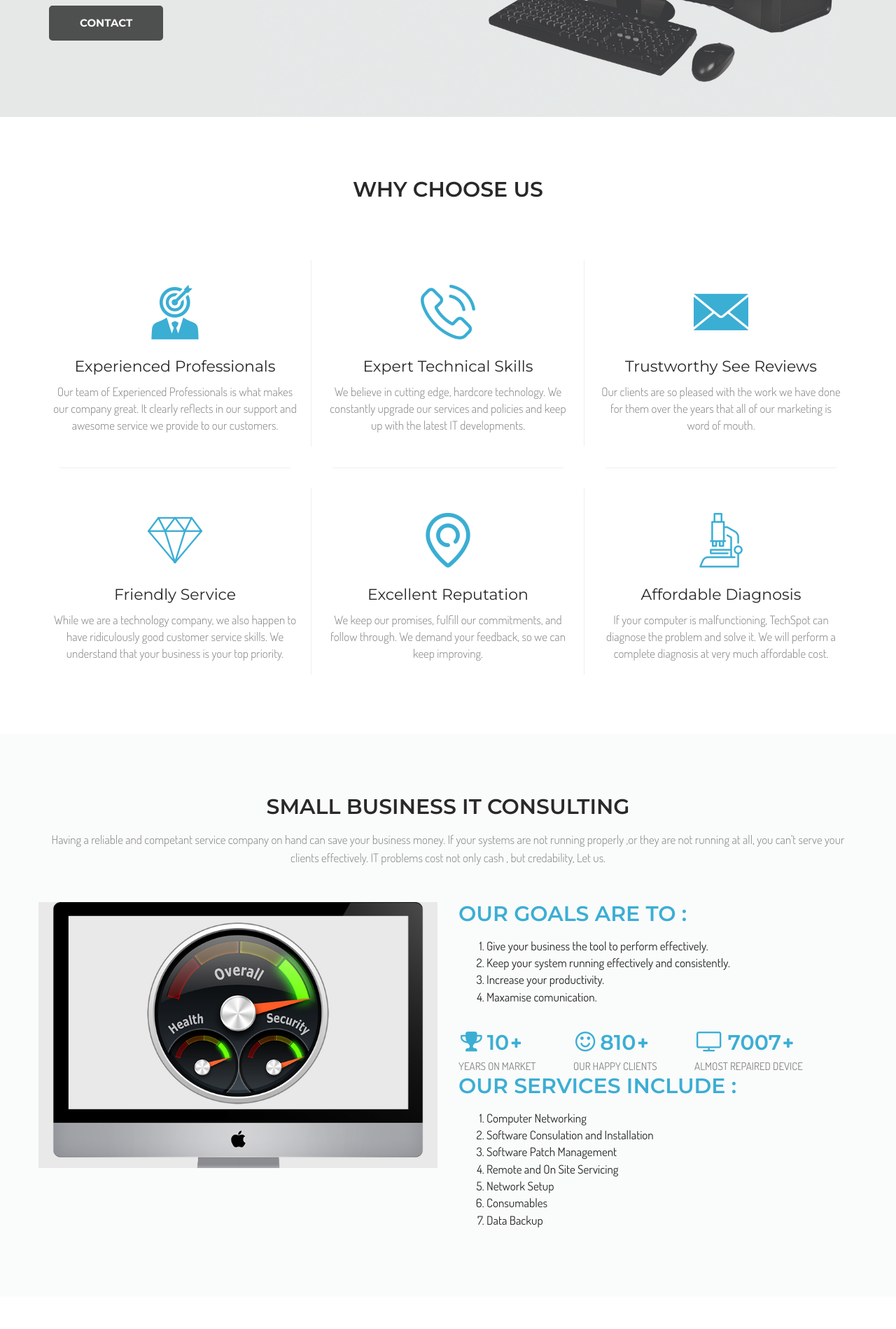
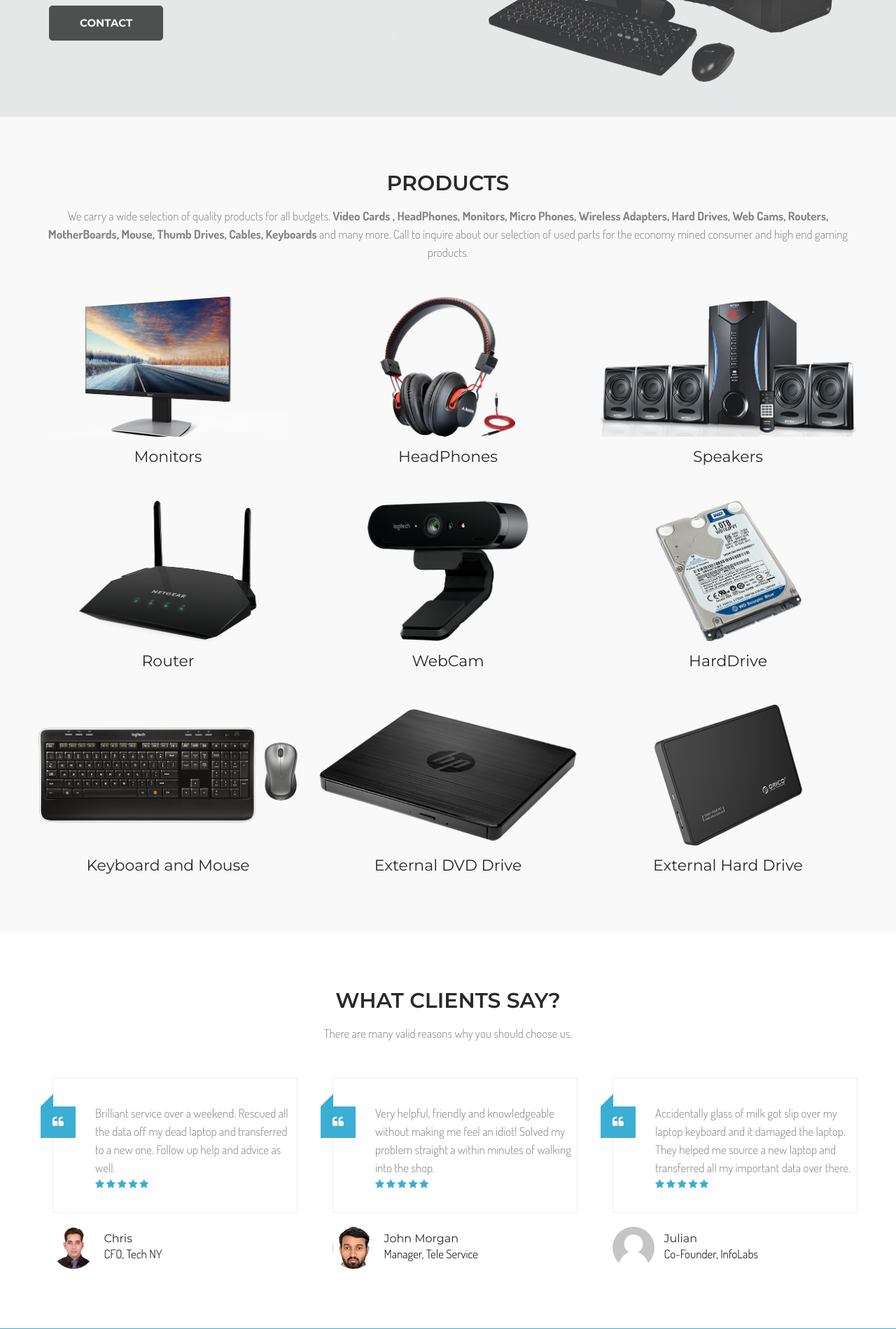
Before and after one commit to er-sachin-gupta/techspot, a PHP site: page /products.php in a window 1280 px wide. Shown: the part 560-2459 px from the top of the page at 70% size. Run offline with PHP 8.4, Linux system fonts and the light colour scheme; some libraries are stand-ins or nearby versions; some web fonts are replaced.

Commit message:
Products and Product Page

```diff
--- a/products.php
+++ b/products.php
@@ -55,87 +55,125 @@
     <!-- Hero Slider Area End -->
 
     <!-- Why Choose Us Area Start -->
-    <?php include 'includes/why-choose-us.php'; ?>
+    <?php // include 'includes/why-choose-us.php'; ?>
     <!-- Why Choose Us Area Ends -->
 
-    <!-- PC Tune Up Area Starts -->
-    <div class="about-us sec-padd-top">
+    <!-- Products Display starts-->
+    <div class="our-services">
         <div class="container">
             <div class="row">
                 <div class="col-md-12 col-sm-12 col-xs-12">
                     <div class="section-title">
-                        <h2>Small Business IT Consulting</h2>
+                        <h2>Products</h2>
                         <div class="text">
-                            <p>Having a reliable and competant service company on hand can save your business money. If your systems are not running properly
-                                ,or they are not running at all, you can't serve your clients effectively. IT problems cost not only cash , but credability,
-                                Let us.</p>
+                            <p>We carry a wide selection of quality products for all budgets. <strong>Video Cards , HeadPhones, Monitors, Micro Phones,
+                                    Wireless Adapters, Hard Drives, Web Cams, Routers,
+                                    MotherBoards, Mouse, Thumb Drives, Cables, Keyboards</strong> and many more. Call to inquire about our selection of used parts for the
+                                economy mined consumer and high end gaming products.</p>
                         </div>
                     </div>
                 </div>
             </div>
-
             <div class="row">
-                <div class="col-md-6 col-sm-12">
-
-                    <figure class="about-img">
-                        <img src="images/pc-tuneup.jpg" alt="PC Tune Up">
-                    </figure>
-                </div>
-                <div class="col-md-6 col-sm-12">
-                    <div class="about-text">
-                        <h2>
-                            <span class="thm-color">Our Goals are to :</span>
-                        </h2>
-                        <div class="text">
-                            <ol>
-                                <li>Give your business the tool to perform effectively.</li>
-                                <li>Keep your system running effectively and consistently.</li>
-                                <li>Increase your productivity.</li>
-                                <li>Maxamise comunication.</li>
-                            </ol>
-                        </div>
-
-                        <div class="fact-counter">
-                            <ul>
-                                <li class="single-fact-counter">
-                                    <span class="ficon"><i class="fa fa-trophy" aria-hidden="true"></i></span><span class="timer" data-from="1" data-to="12" data-speed="5000" data-refresh-interval="50">13</span>
-                                    <i class="fa fa-plus" aria-hidden="true"></i>
-                                    <h3>Years on Market </h3>
-                                </li>
-                                <li class="single-fact-counter">
-                                    <span class="ficon"><i class="fa fa-smile-o" aria-hidden="true"></i></span><span class="timer" data-from="1" data-to="1000" data-speed="5000" data-refresh-interval="50">1000</span>
-                                    <i class="fa fa-plus" aria-hidden="true"></i>
-                                    <h3>Our Happy Clients </h3>
-                                </li>
-                                <li class="single-fact-counter">
-                                    <span class="ficon"><i class="fa fa-television" aria-hidden="true"></i></span><span class="timer" data-from="1" data-to="8650" data-speed="5000" data-refresh-interval="50">8650</span>
-                                    <i class="fa fa-plus" aria-hidden="true"></i>
-                                    <h3>Almost Repaired device</h3>
-                                </li>
-                            </ul>
-                        </div>
-
-                        <h2>
-                            <span class="thm-color">Our Services Include :</span>
-                        </h2>
-                        <div class="text">
-                            <ol>
-                                <li>Computer Networking</li>
-                                <li>Software Consulation and Installation</li>
-                                <li>Software Patch Management</li>
-                                <li>Remote and On Site Servicing</li>
-                                <li>Network Setup</li>
-                                <li>Consumables</li>
-                                <li>Data Backup</li>
-                            </ol>
+                <div class="col-md-4 col-sm-6">
+                    <div class="single-our-service">
+                        <figure class="img-box">
+                            <img src="images/products/monitors.png" alt="Monitor">
+                        </figure>
+                        <div class="center">
+                            <h4>Monitors</h4>
                         </div>
                     </div>
                 </div>
+                <div class="col-md-4 col-sm-6">
+                    <div class="single-our-service">
+                        <figure class="img-box">
+                            <img src="images/products/headphones.png" alt="HeadPhones">
+                        </figure>
+                        <div class="center">
+                            <h4>HeadPhones</h4>
+                        </div>
+                    </div>
+                </div>
+                <div class="col-md-4 col-sm-6">
+                    <div class="single-our-service">
+                        <figure class="img-box">
+                            <img src="images/products/speakers.png" alt="Speakers">
+                        </figure>
+                        <div class="center">
+                            <h4>Speakers</h4>
+                        </div>
+                    </div>
+                </div>
+
+                <div class="col-md-4 col-sm-6">
+                    <div class="single-our-service">
+                        <figure class="img-box">
+                            <img src="images/products/router.png" alt="Router">
+                        </figure>
+                        <div class="center">
+                            <h4>Router</h4>
+                        </div>
+                    </div>
+                </div>
+
+                <div class="col-md-4 col-sm-6">
+                    <div class="single-our-service">
+                        <figure class="img-box">
+                            <img src="images/products/webcam.png" alt="Webcam">
+                        </figure>
+                        <div class="center">
+                            <h4>WebCam</h4>
+                        </div>
+                    </div>
+                </div>
+
+                <div class="col-md-4 col-sm-6">
+                    <div class="single-our-service">
+                        <figure class="img-box">
+                            <img src="images/products/harddrive.png" alt="HardDrive">
+                        </figure>
+                        <div class="center">
+                            <h4>HardDrive</h4>
+                        </div>
+                    </div>
+                </div>
+
+                <div class="col-md-4 col-sm-6">
+                    <div class="single-our-service">
+                        <figure class="img-box">
+                            <img src="images/products/keyboard-mouse.png" alt="Keyboard and Mouse">
+                        </figure>
+                        <h4 class="center">Keyboard and Mouse</h4>
+                    </div>
+                </div>
+
+                <div class="col-md-4 col-sm-6">
+                    <div class="single-our-service">
+                        <figure class="img-box">
+                            <img src="images/products/ext-dvd-drive.png" alt="External DVD Drive">
+                        </figure>
+                        <div class="center">
+                            <h4>External DVD Drive</h4>
+                        </div>
+                    </div>
+                </div>
+
+                <div class="col-md-4 col-sm-6">
+                    <div class="single-our-service">
+                        <figure class="img-box">
+                            <img src="images/products/ext-hard-drive.png" alt="External HardDrive">
+                        </figure>
+                        <div class="center">
+                            <h4 class="center">External Hard Drive</h4>
+                        </div>
+                    </div>
+                </div>
+
             </div>
         </div>
     </div>
-    <!-- PC Tune Up Area Ends -->
-
+    <!-- Products Display Ends -->
 
 
     <!-- Testimonials Area Starts -->
```
Also changed, not shown: images/products/ext-dvd-drive.png (added), images/products/ext-hard-drive.png (added), images/products/harddrive.png (added), images/products/headphones.png (added), images/products/keyboard-mouse.png (added), images/products/monitors.png (added), images/products/router.png (added), images/products/speakers.png (added), images/products/webcam.png (added).
